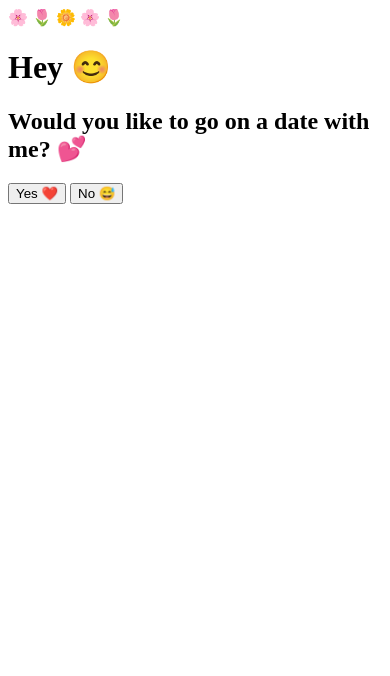
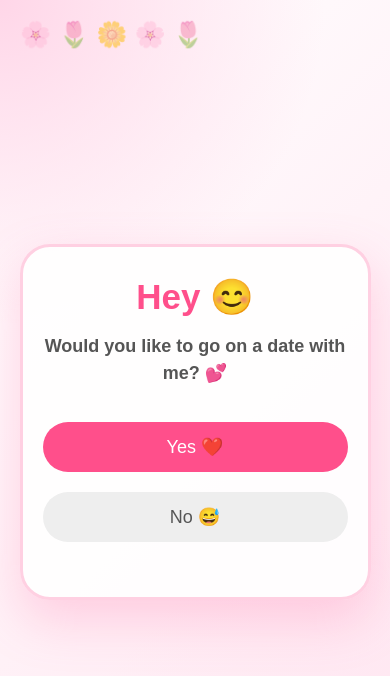
Before and after one commit to iamnicehuman/avijit, a plain HTML site: page index.html in a window 390 px wide. Drawn offline with nearby package versions, Linux system fonts and the light colour scheme.

Commit message:
Update style.css

```diff
--- a/style.css
+++ b/style.css
@@ -1,24 +1,269 @@
-function shoot() {
-    confetti({
-        particleCount: 150,
-        spread: 70,
-        origin: { x: 0.2, y: 0.7 }
-    });
-
-    confetti({
-        particleCount: 150,
-        spread: 70,
-        origin: { x: 0.8, y: 0.7 }
-    });
-
-    confetti({
-        particleCount: 250,
-        spread: 120,
-        origin: { x: 0.5, y: 0.5 }
-    });
+*{
+    margin:0;
+    padding:0;
+    box-sizing:border-box;
 }
 
-shoot();
-setTimeout(shoot, 300);
-setTimeout(shoot, 600);
-setTimeout(shoot, 900);
+
+body{
+
+    min-height:100vh;
+
+    display:flex;
+    justify-content:center;
+    align-items:center;
+
+    overflow:hidden;
+
+    font-family:'Arial', sans-serif;
+
+    background:
+    radial-gradient(circle at top left,#ffd6e8,transparent 35%),
+    radial-gradient(circle at bottom right,#ffe8f2,transparent 35%),
+    linear-gradient(135deg,#fff,#ffe5f0);
+
+}
+
+
+/* floating flowers */
+
+.flowers{
+
+    position:absolute;
+
+    top:20px;
+    left:20px;
+
+    font-size:35px;
+
+    opacity:.5;
+
+    animation:float 5s infinite ease-in-out;
+
+}
+
+
+@keyframes float{
+
+    50%{
+        transform:translateY(20px) rotate(10deg);
+    }
+
+}
+
+
+
+
+.card{
+
+    width:90%;
+
+    max-width:450px;
+
+    background:rgba(255,255,255,.9);
+
+    padding:40px 30px;
+
+    text-align:center;
+
+    border-radius:30px;
+
+    border:3px solid #ffd0e2;
+
+    box-shadow:
+    0 20px 50px rgba(255,100,160,.25);
+
+}
+
+
+
+h1{
+
+    color:#ff4f8b;
+
+    font-size:45px;
+
+    margin-bottom:15px;
+
+}
+
+
+
+h2{
+
+    color:#555;
+
+    font-size:22px;
+
+    line-height:1.5;
+
+}
+
+
+
+.buttons{
+
+    margin-top:35px;
+
+    display:flex;
+
+    justify-content:center;
+
+    gap:20px;
+
+    flex-wrap:wrap;
+
+}
+
+
+
+button{
+
+    padding:14px 35px;
+
+    font-size:18px;
+
+    border:none;
+
+    border-radius:50px;
+
+    cursor:pointer;
+
+    transition:.3s;
+
+}
+
+
+
+button:hover{
+
+    transform:scale(1.1);
+
+}
+
+
+
+#yes{
+
+    background:#ff4f8b;
+
+    color:white;
+
+}
+
+
+
+#no{
+
+    background:#eee;
+
+    color:#555;
+
+}
+
+
+
+#message{
+
+    margin-top:25px;
+
+    color:#777;
+
+    font-size:18px;
+
+}
+
+
+
+/* Success screen */
+
+
+.success{
+
+    text-align:center;
+
+    animation:pop .6s ease;
+
+}
+
+
+
+.success h1{
+
+    font-size:60px;
+
+}
+
+
+
+.success h2{
+
+    color:#ff4f8b;
+
+}
+
+
+
+@keyframes pop{
+
+    from{
+
+        transform:scale(.5);
+
+        opacity:0;
+
+    }
+
+    to{
+
+        transform:scale(1);
+
+        opacity:1;
+
+    }
+
+}
+
+
+
+/* Mobile */
+
+
+@media(max-width:500px){
+
+
+    .card{
+
+        padding:30px 20px;
+
+    }
+
+
+    h1{
+
+        font-size:35px;
+
+    }
+
+
+    h2{
+
+        font-size:18px;
+
+    }
+
+
+    button{
+
+        width:100%;
+
+    }
+
+
+    .flowers{
+
+        font-size:25px;
+
+    }
+
+}
```
